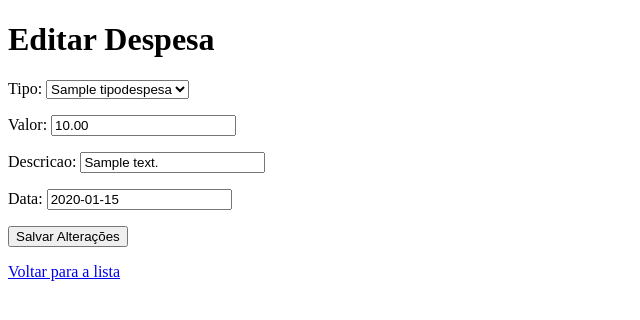
After one commit to ReneBerredo/Controle-Financeiro, a Django app: page /financas/despesas/1/editar/ in a window 1280 px wide. The commit adds this page. Shown: the top 320 px of the page, without its empty margins (0-640 px from the left). Run offline with Django 5.2, Linux system fonts and the light colour scheme; a user stored in the database is signed in; tables that the repository leaves empty hold one stand-in row (values such as "Sample post").

Commit message:
Adicionar funcionalidade de editar receitas e despesas

```diff
--- /dev/null
+++ b/financas/templates/financas/editar_despesa.html
@@ -0,0 +1,19 @@
+<!DOCTYPE html>
+<html lang="pt-br">
+<head>
+    <meta charset="UTF-8">
+    <meta name="viewport" content="width=device-width, initial-scale=1.0">
+    <title>Editar Despesa</title>
+</head>
+<body>
+    <h1>Editar Despesa</h1>
+
+    <form method="post">
+        {% csrf_token %}
+        {{ form.as_p }}
+        <button type="submit">Salvar Alterações</button>
+    </form>
+
+    <p><a href="{% url 'lista_despesas' %}">Voltar para a lista</a></p>
+</body>
+</html>
--- a/financas/templates/financas/lista_despesas.html
+++ b/financas/templates/financas/lista_despesas.html
@@ -16,7 +16,9 @@
 
     <ul>
         {% for despesa in despesas %}
-            <li>{{ despesa.data }} - {{ despesa.descricao }} - R$ {{ despesa.valor }} ({{ despesa.tipo }})</li>
+            <li>{{ despesa.data }} - {{ despesa.descricao }} - R$ {{ despesa.valor }} ({{ despesa.tipo }})
+                <a href="{% url 'editar_despesa' despesa.id %}">Editar</a>
+            </li>
         {% empty %}
             <li>Nenhuma despesa cadastrada ainda.</li>
         {% endfor %}
--- a/financas/templates/financas/lista_receitas.html
+++ b/financas/templates/financas/lista_receitas.html
@@ -16,7 +16,9 @@
 
     <ul>
         {% for receita in receitas %}
-            <li>{{ receita.data }} - {{ receita.descricao }} - R$ {{ receita.valor }} ({{ receita.tipo }})</li>
+            <li>{{ receita.data }} - {{ receita.descricao }} - R$ {{ receita.valor }} ({{ receita.tipo }})
+                <a href="{% url 'editar_receita' receita.id %}">Editar</a>
+            </li>
         {% empty %}
             <li>Nenhuma receita cadastrada ainda.</li>
         {% endfor %}
--- a/financas/urls.py
+++ b/financas/urls.py
@@ -5,8 +5,10 @@ from . import views
 urlpatterns = [
     path('receitas/', views.lista_receitas, name='lista_receitas'),
     path('receitas/nova/', views.criar_receita, name='criar_receita'),
+    path('receitas/<int:receita_id>/editar/', views.editar_receita, name='editar_receita'),
     path('despesas/', views.lista_despesas, name='lista_despesas'),
     path('despesas/nova/', views.criar_despesa, name='criar_despesa'),
+    path('despesas/<int:despesa_id>/editar/', views.editar_despesa, name='editar_despesa'),
     path('login/', auth_views.LoginView.as_view(template_name='financas/login.html'), name='login'),
     path('logout/', auth_views.LogoutView.as_view(), name='logout'),
 ]
--- a/financas/views.py
+++ b/financas/views.py
@@ -3,6 +3,7 @@ from django.shortcuts import redirect
 from django.contrib.auth.decorators import login_required
 from .models import Receita, Despesa
 from .forms import ReceitaForm, DespesaForm
+from django.shortcuts import get_object_or_404
 
 @login_required
 def lista_receitas(request):
@@ -41,3 +42,31 @@ def criar_despesa(request):
         form = DespesaForm()
 
     return render(request, 'financas/criar_despesa.html', {'form': form})
+
+@login_required
+def editar_receita(request, receita_id):
+    receita = get_object_or_404(Receita, id=receita_id, usuario=request.user)
+
+    if request.method == 'POST':
+        form = ReceitaForm(request.POST, instance=receita)
+        if form.is_valid():
+            form.save()
+            return redirect('lista_receitas')
+    else:
+        form = ReceitaForm(instance=receita)
+
+    return render(request, 'financas/editar_receita.html', {'form': form})
+
+@login_required
+def editar_despesa(request, despesa_id):
+    despesa = get_object_or_404(Despesa, id=despesa_id, usuario=request.user)
+
+    if request.method == 'POST':
+        form = DespesaForm(request.POST, instance=despesa)
+        if form.is_valid():
+            form.save()
+            return redirect('lista_despesas')
+    else:
+        form = DespesaForm(instance=despesa)
+
+    return render(request, 'financas/editar_despesa.html', {'form': form})
```
Also changed, not shown: financas/templates/financas/editar_receita.html (added, +19 -0 lines).
